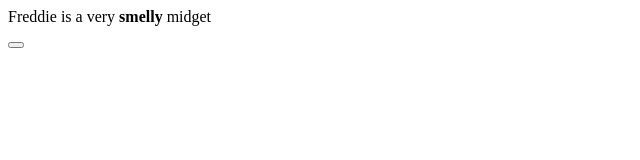
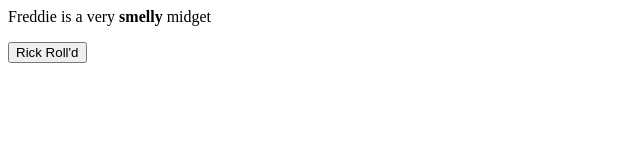
Before and after one commit to JVBGS/JVBGS.github.io, a plain HTML site: page index.html in a window 1280 px wide. Shown: the whole page, without its empty margins (0-640 px from the left). Drawn offline with Linux system fonts and the light colour scheme.

Commit message:
Update index.html

```diff
--- a/index.html
+++ b/index.html
@@ -4,9 +4,7 @@
 <title>Hello There</title>
 </head>
 <body>
-<p>Freddie is a very <b>smelly</b> midget</p>
-<form action="https://youtube.com/watch?v=dQw4w9WgXcQ">
-    <button type="submit" value="Rick Roll Button Test"></button>
-</form>
+  <p>Freddie is a very <b>smelly</b> midget</p>
+<button type="submit" href="">Rick Roll'd</button>
 </body>
 </html>
```
